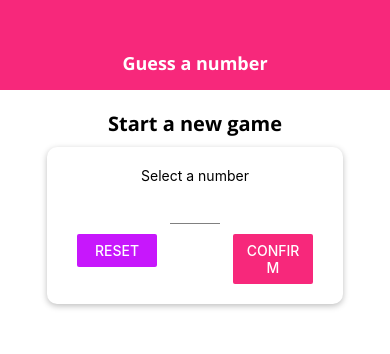
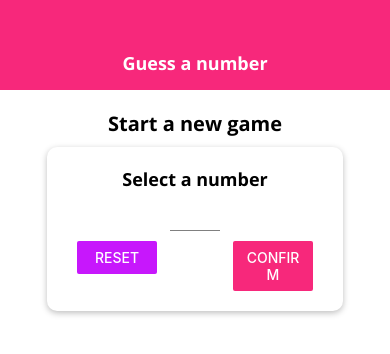
Before and after one commit to edayan/guess-a-number, a React Native app: screen / in a window 390 px wide. Shown: the top 354 px of the page. Built offline with nearby package versions, Linux system fonts and the light colour scheme.

Commit message:
adding global styles

```diff
--- a/constants/default-styles.js
+++ b/constants/default-styles.js
@@ -0,0 +1,11 @@
+import {StyleSheet} from 'react-native'
+
+export default StyleSheet.create({
+    bodyText : {
+      fontFamily: 'open-sans'
+    },
+    title: {
+        fontFamily : 'open-sans-bold',
+        fontSize :18
+    }
+})
--- a/screens/StartGameScreen.js
+++ b/screens/StartGameScreen.js
@@ -4,6 +4,8 @@ import Card from "../components/Card";
 import colours from '../constants/colors'
 import Input from "../components/Input";
 import NumberContainer from "../components/NumberContainer";
+import DefaultStyles from '../constants/default-styles';
+
 
 const StartGameScreen = (props) => {
 
@@ -51,7 +53,7 @@ const StartGameScreen = (props) => {
             <View style={styles.screen}>
                 <Text style={styles.title}>Start a new game</Text>
                 <Card style={styles.inputContainer}>
-                    <Text>Select a number</Text>
+                    <Text style={DefaultStyles.title}>Select a number</Text>
 
                     <Input style={styles.input}
                            keyboardType="number-pad"
@@ -112,6 +114,6 @@ const styles = StyleSheet.create({
     summaryContainer: {
         marginVertical: 10,
         alignItems: 'center'
-    }
+    },
 });
 export default StartGameScreen;
```
